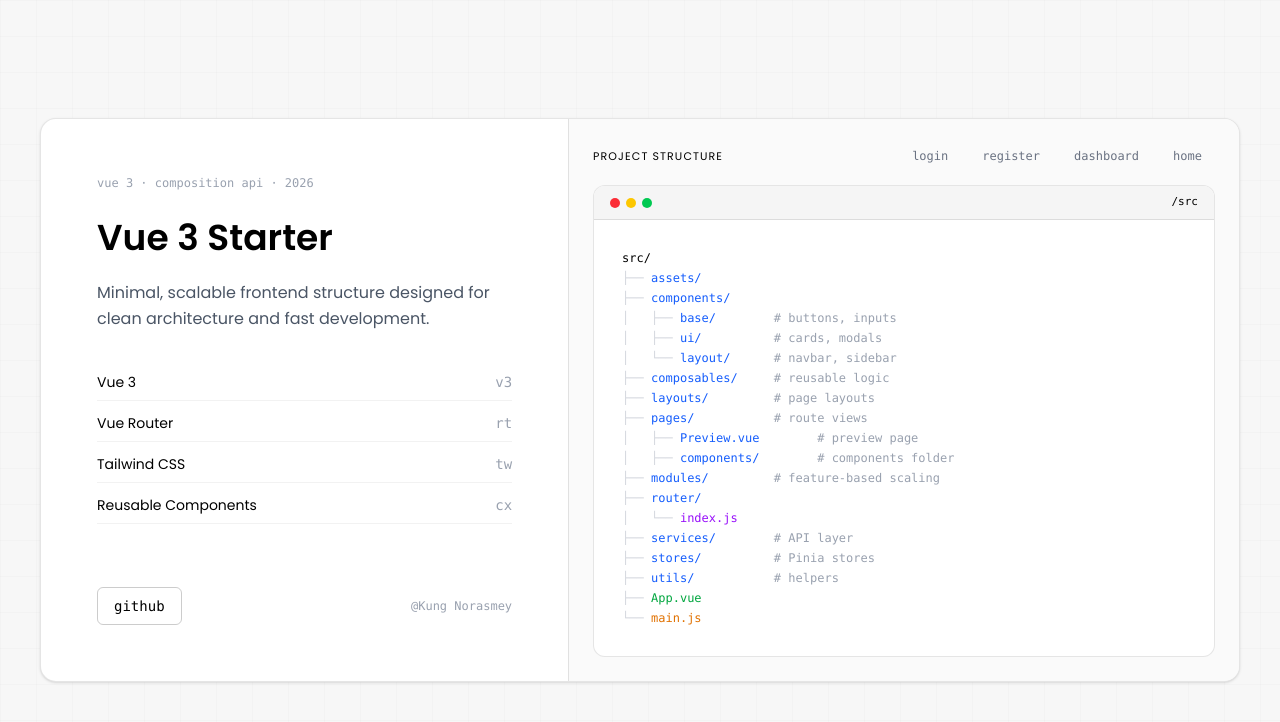
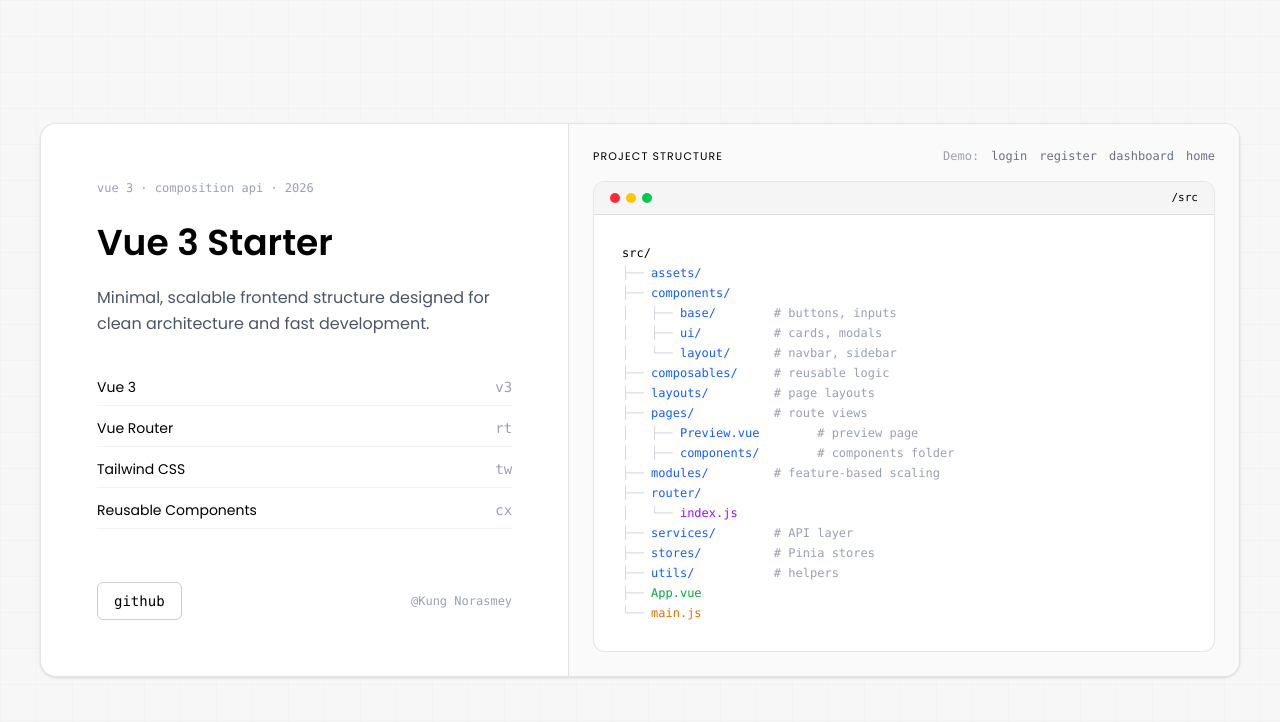
Before and after one commit to knr-smey/structure_project_front_vue3, a Vue app: page /preview in a window 1280 px wide. Shown: the top 722 px of the page. Built offline with nearby package versions, Linux system fonts and the light colour scheme; the HTML template or start-up script is replaced by a standard one; a web font is replaced by a local one.

Commit message:
Fixed Demo Page

```diff
--- a/src/pages/preview/components/RightPannel.vue
+++ b/src/pages/preview/components/RightPannel.vue
@@ -41,24 +41,29 @@
   <!-- Right-side panel: structure preview -->
   <div class="w-full lg:w-[56%] bg-[#fafafa] p-4 sm:p-6 flex flex-col gap-4 border-t lg:border-t-0 lg:border-l border-black/10">
 
-    <!-- Header: title + navigation -->
+    <!-- Header -->
     <div class="flex flex-col sm:flex-row sm:items-center sm:justify-between gap-3">
-
       <!-- Section label -->
       <span class="text-[11px] tracking-widest uppercase">
         project structure
       </span>
 
       <!-- Navigation links -->
-      <div class="flex flex-wrap gap-2">
+      <div class="flex flex-wrap gap-3 items-center">
+
+        <span class="text-xs text-gray-400 font-mono">
+          Demo:
+        </span>
+
         <router-link
           v-for="link in navLinks"
           :key="link.path"
           :to="link.path"
-          class="font-mono text-xs text-gray-500 px-3 py-1 rounded-md border border-transparent hover:border-black/10 hover:bg-white transition"
+          class="font-mono text-xs text-gray-500 hover:underline underline-offset-4 decoration-black transition"
         >
           {{ link.name }}
         </router-link>
+
       </div>
 
     </div>
```
